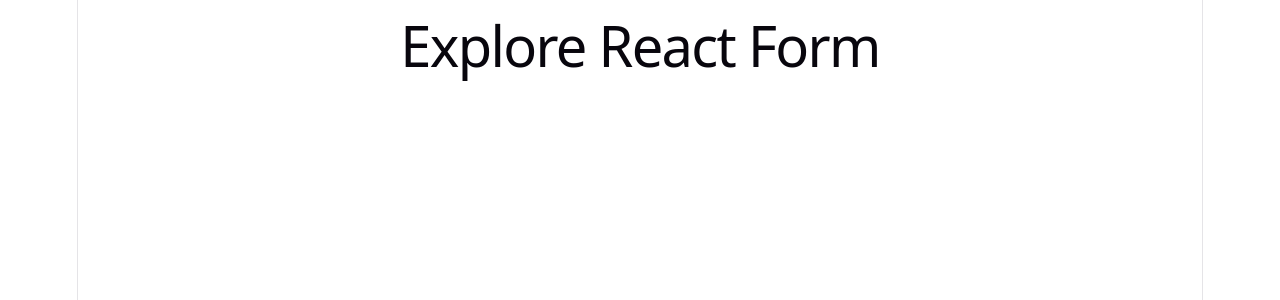
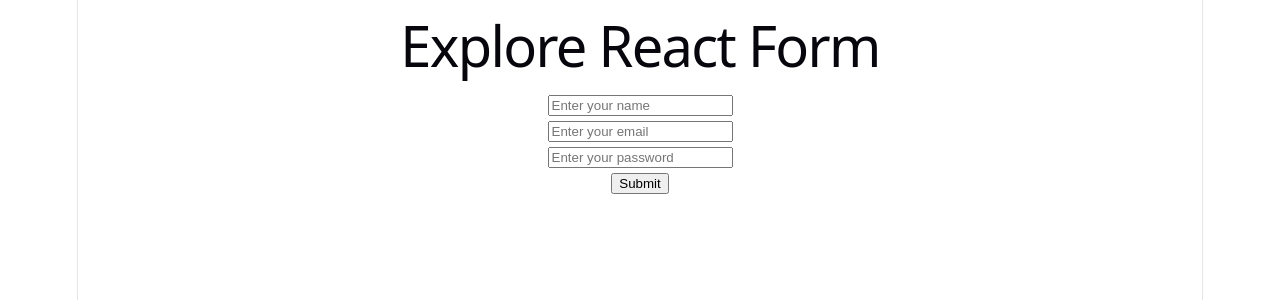
Before and after one commit to mahib-bit/Explore-react-form, a React (Vite) app: page / in a window 1280 px wide. Shown: the top 300 px of the page. Built offline with nearby package versions, Linux system fonts and the light colour scheme.

Commit message:
Form & data

```diff
--- a/src/App.jsx
+++ b/src/App.jsx
@@ -1,10 +1,12 @@
 import React from 'react';
 import './App.css';
+import SimpleForm from './components/SimpleForm/SimpleForm';
 
 function App() {
   return (
     <>
       <h1>Explore React Form</h1>
+      <SimpleForm />
     </>
   )
 }
--- /dev/null
+++ b/src/components/SimpleForm/SimpleForm.jsx
@@ -0,0 +1,26 @@
+import React from 'react';
+
+const SimpleForm = () => {
+
+    const handleSubmit = (e) => {
+        e.preventDefault();
+        console.log(e.target.name.value);
+        console.log(e.target.email.value);
+        console.log(e.target.password.value);
+    }
+    return (
+        <div>
+            <form onSubmit={handleSubmit} >
+                <input type="text" name='name' placeholder="Enter your name" />
+                <br />
+                <input type="email" name='email' placeholder="Enter your email" />
+                <br />
+                <input type="password" name='password' placeholder="Enter your password" />
+                <br />
+                <input type="submit" value="Submit" />
+            </form>
+        </div>
+    );
+};
+
+export default SimpleForm;
--- /dev/null
+++ b/src/components/get_form_data.js
@@ -0,0 +1,6 @@
+/**
+ * 1. e.target.[input_name].value
+ *
+ *
+ *
+ */
```
